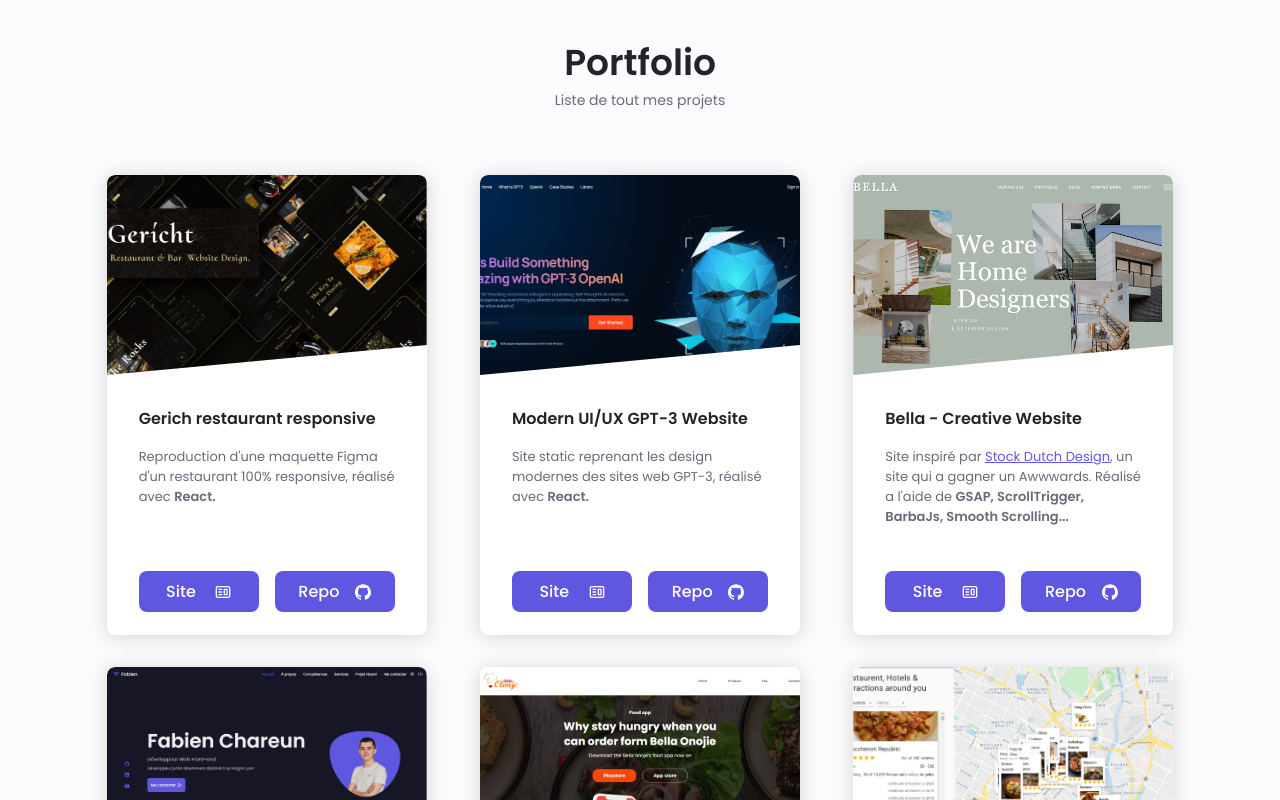
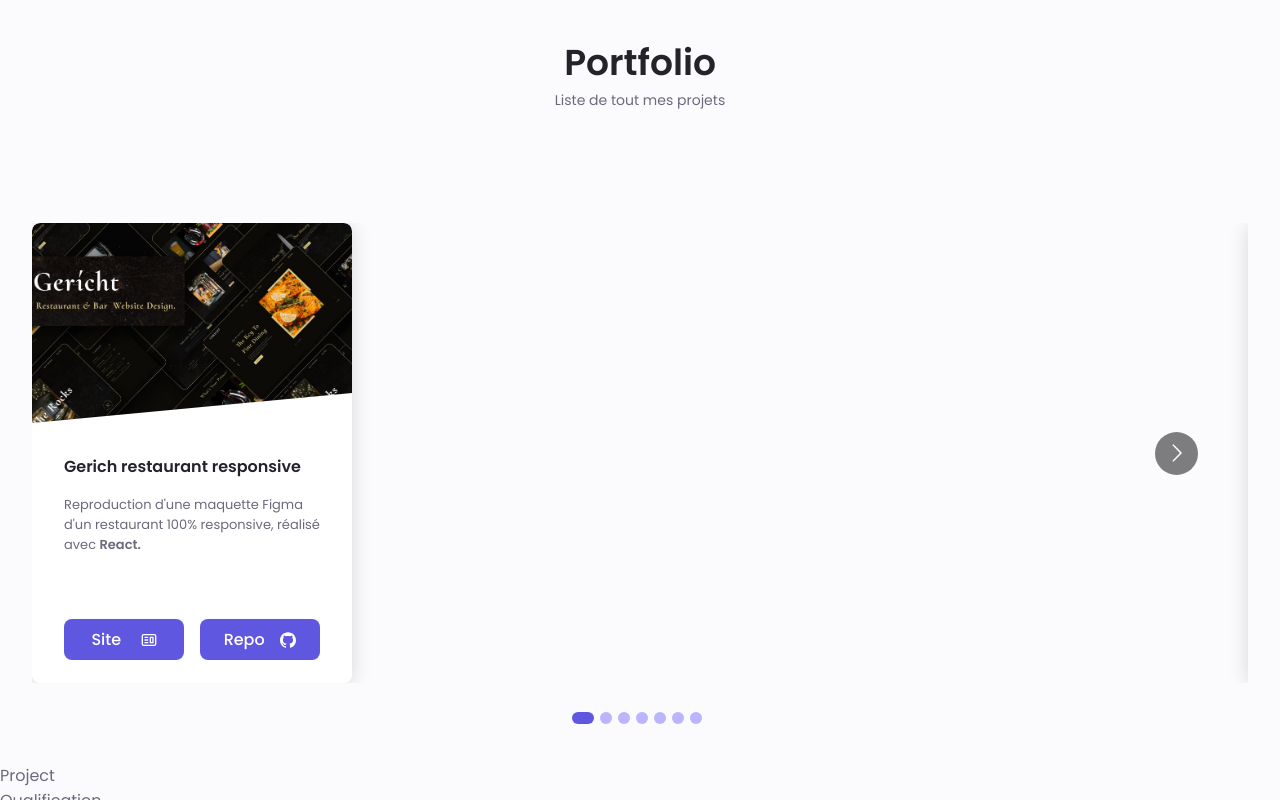
Before and after one commit to FabKaiz/portfolio-react, a React (Create React App) app: page / in a window 1280 px wide. Shown: the part 2000-2800 px from the top of the page. Built offline with nearby package versions, Linux system fonts and the light colour scheme.

Commit message:
Carousel setup

```diff
--- a/package.json
+++ b/package.json
@@ -11,6 +11,7 @@
     "react": "^17.0.2",
     "react-dom": "^17.0.2",
     "react-icons": "^4.3.1",
+    "react-multi-carousel": "^2.8.0",
     "react-scripts": "5.0.0",
     "use-local-storage": "^2.2.6",
     "web-vitals": "^2.1.4"
--- a/src/container/Portfolio/Portfolio.jsx
+++ b/src/container/Portfolio/Portfolio.jsx
@@ -1,8 +1,34 @@
 import React from 'react'
+import Carousel from 'react-multi-carousel';
+import 'react-multi-carousel/lib/styles.css';
 
 import { ProjectCard } from '../../components';
 import { data } from '../../constants'
 import './Portfolio.scss';
+
+const responsive = {
+  superLargeDesktop: {
+    // the naming can be any, depends on you.
+    breakpoint: { max: 3000, min: 2001 },
+    items: 7,
+    slidesToSlide: 4,
+
+  },
+  desktop: {
+    breakpoint: { max: 2000, min: 1024 },
+    items: 5,
+    slidesToSlide: 3,
+
+  },
+  tablet: {
+    breakpoint: { max: 1024, min: 464 },
+    items: 1
+  },
+  mobile: {
+    breakpoint: { max: 464, min: 0 },
+    items: 1
+  }
+};
 
 const Portfolio = () => {
   return (
@@ -10,12 +36,27 @@ const Portfolio = () => {
       <h2 className="section__title">Portfolio</h2>
       <span className="section__subtitle">Liste de tout mes projets</span>
 
-      <div className="portfolio__content">
+      {/* <div className="portfolio__content">
         {data?.projects.map((project) => (
           <ProjectCard project={project} key={project.id} />
         ))}
 
-      </div>
+
+      </div> */}
+
+        <div className="carousel__container">
+          <Carousel
+            autoPlaySpeed={999999}
+            responsive={responsive}
+            showDots={true}
+            renderDotsOutside
+          >
+            {data?.projects.map((project) => (
+              <ProjectCard project={project} key={project.id} />
+            ))}
+          </Carousel>
+        </div>
+
     </section>
   )
 }
--- a/src/container/Portfolio/Portfolio.scss
+++ b/src/container/Portfolio/Portfolio.scss
@@ -7,3 +7,21 @@
   grid-template-columns: repeat(auto-fit, minmax(330px, 1fr));
   flex-wrap: wrap;
 }
+
+.carousel__container {
+  padding: 3rem 2rem;
+  position: relative;
+
+
+  .react-multi-carousel-dot button{
+    border-width: 0;
+    background: var(--first-color-lighter);
+    transition: width 0.3s;
+  }
+  .react-multi-carousel-dot--active button {
+    background: var(--first-color);
+    width: 22px;
+    border-radius: 0.5rem;
+  }
+
+}
```
Also changed, not shown: 1 other file (tests, documents, lock files or other folders).
